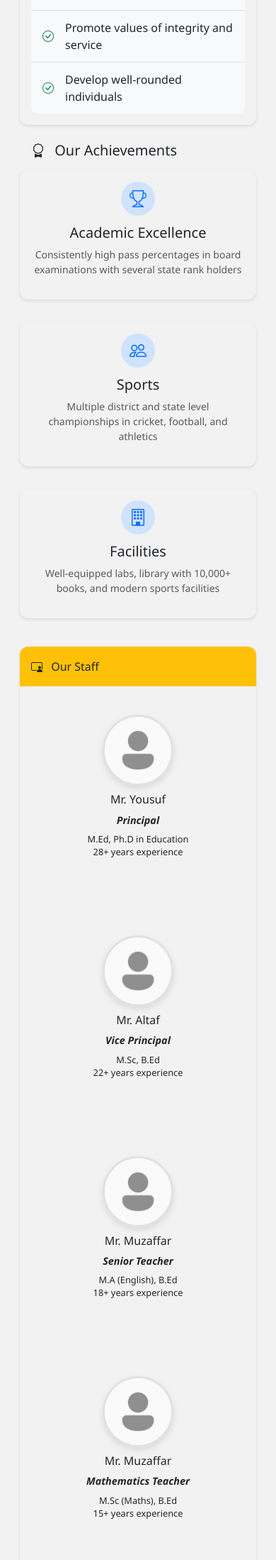
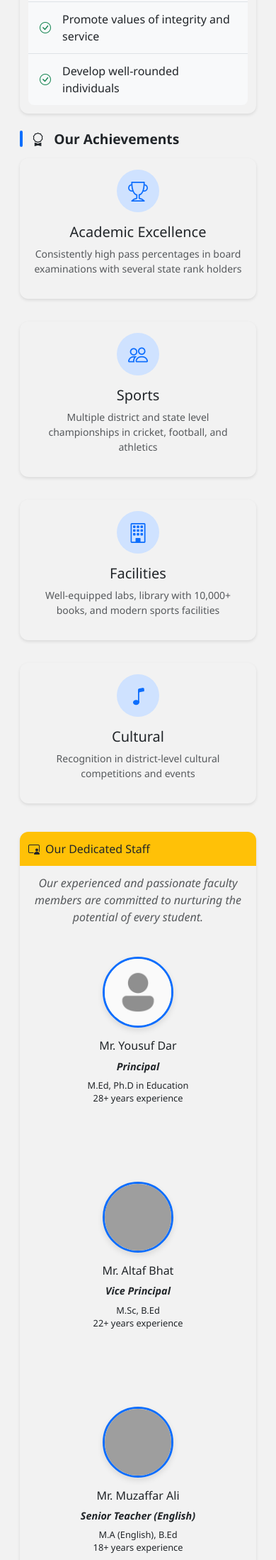
Before and after one commit to d0x-dev/web, a Flask app: template templates/about.html in a window 390 px wide. Shown: the part 1362-3560 px from the top of the page at 71% size. Run offline with Flask 3, Linux system fonts and the light colour scheme; the template is opened without the code that fills it, so the values that code supplies are empty; grey boxes are pictures that could not be loaded.

Commit message:
Update about.html

```diff
--- a/templates/about.html
+++ b/templates/about.html
@@ -10,6 +10,12 @@
         margin-bottom: 16px;
         overflow: hidden;
         background-color: var(--bs-card-bg);
+        transition: transform 0.3s ease, box-shadow 0.3s ease;
+    }
+
+    .about-card:hover {
+        transform: translateY(-5px);
+        box-shadow: 0 8px 16px rgba(0,0,0,0.15);
     }
 
     .about-header {
@@ -17,6 +23,8 @@
         background-color: var(--bs-primary);
         color: white;
         font-weight: 500;
+        display: flex;
+        align-items: center;
     }
 
     .about-body {
@@ -29,6 +37,11 @@
         border-bottom: 1px solid var(--bs-border-color);
         display: flex;
         align-items: center;
+        transition: background-color 0.2s ease;
+    }
+
+    .about-list-item:hover {
+        background-color: var(--bs-tertiary-bg);
     }
 
     .about-list-item:last-child {
@@ -41,81 +54,154 @@
     }
 
     .section-title {
-        font-size: 1.25rem;
-        font-weight: 500;
-        margin: 24px 0 16px 16px;
+        font-size: 1.5rem;
+        font-weight: 600;
+        margin: 32px 0 20px 0;
         color: var(--bs-heading-color);
+        position: relative;
+        padding-left: 16px;
+    }
+
+    .section-title::before {
+        content: "";
+        position: absolute;
+        left: 0;
+        top: 0;
+        height: 100%;
+        width: 4px;
+        background-color: var(--bs-primary);
+        border-radius: 2px;
     }
 
     .achievement-card {
         text-align: center;
         padding: 16px;
+        height: 100%;
     }
 
     .achievement-icon {
-        width: 48px;
-        height: 48px;
-        border-radius: 24px;
+        width: 60px;
+        height: 60px;
+        border-radius: 30px;
         background-color: var(--bs-primary-bg-subtle);
         display: flex;
         align-items: center;
         justify-content: center;
-        margin: 0 auto 12px;
+        margin: 0 auto 16px;
         color: var(--bs-primary);
+        font-size: 1.75rem;
     }
 
     /* Staff Section Styles */
     .staff-profile {
         margin-bottom: 20px;
+        transition: transform 0.3s ease;
+    }
+
+    .staff-profile:hover {
+        transform: scale(1.03);
     }
 
     .staff-image-container {
-        width: 100px;
-        height: 100px;
+        width: 120px;
+        height: 120px;
         margin: 0 auto;
         border-radius: 50%;
         overflow: hidden;
-        border: 3px solid var(--bs-border-color);
+        border: 3px solid var(--bs-primary);
+        box-shadow: 0 4px 8px rgba(0,0,0,0.1);
     }
 
     .staff-image {
         width: 100%;
         height: 100%;
         object-fit: cover;
+        transition: transform 0.3s ease;
+    }
+
+    .staff-image-container:hover .staff-image {
+        transform: scale(1.1);
     }
 
     .staff-details {
         text-align: center;
-        margin-top: 10px;
+        margin-top: 16px;
     }
 
     .position {
         color: var(--bs-secondary-color);
         font-style: italic;
+        font-size: 0.9rem;
     }
 
     .qualifications {
-        font-size: 0.9rem;
+        font-size: 0.85rem;
         color: var(--bs-secondary-color);
+        margin-top: 4px;
+    }
+
+    /* History Image */
+    .history-image {
+        width: 100%;
+        border-radius: 8px;
+        margin: 16px 0;
+        box-shadow: 0 4px 8px rgba(0,0,0,0.1);
+        transition: transform 0.3s ease;
+    }
+
+    .history-image:hover {
+        transform: scale(1.02);
     }
 
     /* Custom dark mode adjustments */
     [data-bs-theme="dark"] .about-card {
-        box-shadow: 0 2px 4px rgba(0,0,0,0.3);
+        box-shadow: 0 2px 8px rgba(0,0,0,0.3);
+    }
+
+    [data-bs-theme="dark"] .about-card:hover {
+        box-shadow: 0 8px 24px rgba(0,0,0,0.4);
     }
 
     [data-bs-theme="dark"] .staff-image-container {
-        border-color: var(--bs-border-color);
+        border-color: var(--bs-primary);
     }
 
     /* Fix for bottom menu overlap */
     .about-page-wrapper {
-        padding-bottom: 100px; /* Extra bottom space for fixed menu */
+        padding-bottom: 100px;
+    }
+
+    /* Responsive adjustments */
+    @media (max-width: 768px) {
+        .section-title {
+            font-size: 1.3rem;
+        }
+
+        .staff-image-container {
+            width: 100px;
+            height: 100px;
+        }
+    }
+
+    @media (max-width: 576px) {
+        .section-title {
+            font-size: 1.2rem;
+            margin: 24px 0 16px 0;
+        }
+
+        .about-header {
+            padding: 12px;
+            font-size: 1rem;
+        }
+
+        .about-body {
+            padding: 12px;
+        }
     }
 </style>
 
 <div class="about-page-wrapper">
-<div class="container" style="max-width: 800px; margin: 0 auto; padding: 0 16px;">
+<div class="container" style="max-width: 1000px; margin: 0 auto; padding: 0 16px;">
     <!-- School History Card -->
     <div class="about-card">
         <div class="about-header">
@@ -125,7 +211,7 @@
             <p style="margin-bottom: 16px;">Established in 1950, GOVT. BOYS HIGH SCHOOL PETH MAKHAMA has been a cornerstone of education in the region for over 70 years.</p>
             <p>We began as a small village school and have grown into one of the most respected government schools in Jammu and Kashmir. Our alumni include prominent civil servants, doctors, engineers, and leaders who have made significant contributions to society.</p>
             <div style="margin-top: 16px; text-align: center;">
-                <img src="{{ url_for('static', filename='images/school-old.jpg') }}" alt="School in early days" style="width: 100%; border-radius: 8px;">
+                <img src="{{ url_for('static', filename='images/school-old.jpg') }}" alt="School in early days" class="history-image">
                 <p style="color: var(--bs-secondary-color); font-size: 0.75rem; margin-top: 8px;">Our school in the early days</p>
             </div>
         </div>
@@ -180,7 +266,7 @@
         <div class="about-card">
             <div class="achievement-card">
                 <div class="achievement-icon">
-                    <i class="bi bi-trophy" style="font-size: 1.5rem;"></i>
+                    <i class="bi bi-trophy"></i>
                 </div>
                 <h5 style="margin-bottom: 8px;">Academic Excellence</h5>
                 <p style="color: var(--bs-secondary-color); font-size: 0.875rem;">Consistently high pass percentages in board examinations with several state rank holders</p>
@@ -190,7 +276,7 @@
         <div class="about-card">
             <div class="achievement-card">
                 <div class="achievement-icon">
-                    <i class="bi bi-people" style="font-size: 1.5rem;"></i>
+                    <i class="bi bi-people"></i>
                 </div>
                 <h5 style="margin-bottom: 8px;">Sports</h5>
                 <p style="color: var(--bs-secondary-color); font-size: 0.875rem;">Multiple district and state level championships in cricket, football, and athletics</p>
@@ -200,10 +286,20 @@
         <div class="about-card">
             <div class="achievement-card">
                 <div class="achievement-icon">
-                    <i class="bi bi-building" style="font-size: 1.5rem;"></i>
+                    <i class="bi bi-building"></i>
                 </div>
                 <h5 style="margin-bottom: 8px;">Facilities</h5>
                 <p style="color: var(--bs-secondary-color); font-size: 0.875rem;">Well-equipped labs, library with 10,000+ books, and modern sports facilities</p>
+            </div>
+        </div>
+
+        <div class="about-card">
+            <div class="achievement-card">
+                <div class="achievement-icon">
+                    <i class="bi bi-music-note"></i>
+                </div>
+                <h5 style="margin-bottom: 8px;">Cultural</h5>
+                <p style="color: var(--bs-secondary-color); font-size: 0.875rem;">Recognition in district-level cultural competitions and events</p>
             </div>
         </div>
     </div>
@@ -211,9 +307,13 @@
     <!-- Staff Section -->
     <div class="about-card">
         <div class="about-header" style="background-color: var(--bs-warning); color: var(--bs-dark);">
-            <i class="bi bi-person-video3 me-2"></i> Our Staff
+            <i class="bi bi-person-video3 me-2"></i> Our Dedicated Staff
         </div>
         <div class="about-body">
+            <p style="margin-bottom: 20px; text-align: center; font-style: italic; color: var(--bs-secondary-color);">
+                Our experienced and passionate faculty members are committed to nurturing the potential of every student.
+            </p>
+
             <div class="row g-4">
                 <!-- Principal -->
                 <div class="col-md-6 col-lg-3">
@@ -225,7 +325,7 @@
                                  onerror="this.src='{{ url_for('static', filename='images/default_staff.png') }}'">
                         </div>
                         <div class="staff-details">
-                            <h5>Mr. Yousuf</h5>
+                            <h5>Mr. Yousuf Dar</h5>
                             <p class="position">Principal</p>
                             <p class="qualifications">M.Ed, Ph.D in Education<br>28+ years experience</p>
                         </div>
@@ -236,13 +336,13 @@
                 <div class="col-md-6 col-lg-3">
                     <div class="staff-profile">
                         <div class="staff-image-container">
-                            <img src="{{ url_for('static', filename='images/staff/principal.png') }}"
+                            <img src="{{ url_for('static', filename='images/staff/vice_principal.png') }}"
                                  class="staff-image"
                                  alt="Vice Principal Altaf"
                                  onerror="this.src='{{ url_for('static', filename='images/default_staff.png') }}'">
                         </div>
                         <div class="staff-details">
-                            <h5>Mr. Altaf</h5>
+                            <h5>Mr. Altaf Bhat</h5>
                             <p class="position">Vice Principal</p>
                             <p class="qualifications">M.Sc, B.Ed<br>22+ years experience</p>
                         </div>
@@ -253,14 +353,14 @@
                 <div class="col-md-6 col-lg-3">
                     <div class="staff-profile">
                         <div class="staff-image-container">
-                            <img src="{{ url_for('static', filename='images/staff/principal.png') }}"
+                            <img src="{{ url_for('static', filename='images/staff/english_teacher.png') }}"
                                  class="staff-image"
                                  alt="Muzaffar Sir"
                                  onerror="this.src='{{ url_for('static', filename='images/default_staff.png') }}'">
                         </div>
                         <div class="staff-details">
-                            <h5>Mr. Muzaffar</h5>
-                            <p class="position">Senior Teacher</p>
+                            <h5>Mr. Muzaffar Ali</h5>
+                            <p class="position">Senior Teacher (English)</p>
                             <p class="qualifications">M.A (English), B.Ed<br>18+ years experience</p>
                         </div>
                     </div>
@@ -270,13 +370,13 @@
                 <div class="col-md-6 col-lg-3">
                     <div class="staff-profile">
                         <div class="staff-image-container">
-                            <img src="{{ url_for('static', filename='images/staff/principal.png') }}"
+                            <img src="{{ url_for('static', filename='images/staff/math_teacher.png') }}"
                                  class="staff-image"
-                                 alt="Muzaffar"
+                                 alt="Mohd Ali Bhat"
                                  onerror="this.src='{{ url_for('static', filename='images/default_staff.png') }}'">
                         </div>
                         <div class="staff-details">
-                            <h5>Mr. Muzaffar</h5>
+                            <h5>Mr. Mohd Ali Bhat</h5>
                             <p class="position">Mathematics Teacher</p>
                             <p class="qualifications">M.Sc (Maths), B.Ed<br>15+ years experience</p>
                         </div>
@@ -287,7 +387,7 @@
                 <div class="col-md-6 col-lg-3">
                     <div class="staff-profile">
                         <div class="staff-image-container">
-                            <img src="{{ url_for('static', filename='images/staff/principal.png') }}"
+                            <img src="{{ url_for('static', filename='images/staff/science_teacher.png') }}"
                                  class="staff-image"
                                  alt="Waseem Abdullah"
                                  onerror="this.src='{{ url_for('static', filename='images/default_staff.png') }}'">
@@ -304,13 +404,13 @@
                 <div class="col-md-6 col-lg-3">
                     <div class="staff-profile">
                         <div class="staff-image-container">
-                            <img src="{{ url_for('static', filename='images/staff/principal.png') }}"
+                            <img src="{{ url_for('static', filename='images/staff/history_teacher.png') }}"
                                  class="staff-image"
-                                 alt="Tasleem"
+                                 alt="Tasleem Parry"
                                  onerror="this.src='{{ url_for('static', filename='images/default_staff.png') }}'">
                         </div>
                         <div class="staff-details">
-                            <h5>Mr. Tasleem</h5>
+                            <h5>Mr. Tasleem Parry</h5>
                             <p class="position">Social Studies Teacher</p>
                             <p class="qualifications">M.A (History), B.Ed<br>10+ years experience</p>
                         </div>
@@ -321,13 +421,13 @@
                 <div class="col-md-6 col-lg-3">
                     <div class="staff-profile">
                         <div class="staff-image-container">
-                            <img src="{{ url_for('static', filename='images/staff/principal.png') }}"
+                            <img src="{{ url_for('static', filename='images/staff/urdu_teacher.png') }}"
                                  class="staff-image"
-                                 alt="Tahir Sir"
+                                 alt="Tahir Mir"
                                  onerror="this.src='{{ url_for('static', filename='images/default_staff.png') }}'">
                         </div>
                         <div class="staff-details">
-                            <h5>Mr. Tahir</h5>
+                            <h5>Mr. Tahir Mir</h5>
                             <p class="position">Urdu Teacher</p>
                             <p class="qualifications">M.A (Urdu), B.Ed<br>14+ years experience</p>
                         </div>
@@ -338,23 +438,91 @@
                 <div class="col-md-6 col-lg-3">
                     <div class="staff-profile">
                         <div class="staff-image-container">
-                            <img src="{{ url_for('static', filename='images/staff/principal.png') }}"
+                            <img src="{{ url_for('static', filename='images/staff/pe_teacher.png') }}"
                                  class="staff-image"
-                                 alt="Physical Education Teacher"
+                                 alt="Ab Rashid Dar"
                                  onerror="this.src='{{ url_for('static', filename='images/default_staff.png') }}'">
                         </div>
                         <div class="staff-details">
-                            <h5>Mr. Vijay Singh</h5>
+                            <h5>Mr. Ab Rashid Dar</h5>
                             <p class="position">Physical Education</p>
-                            <p class="qualifications">M.P.Ed<br>State level athlete</p>
+                            <p class="qualifications">M.P.Ed<br>15+ years experience</p>
                         </div>
                     </div>
                 </div>
             </div>
             <div class="text-center mt-4">
                 <a href="{{ url_for('contact') }}" class="btn btn-primary">
-                    <i class="bi bi-envelope"></i> Contact Our Staff
+                    <i class="bi bi-envelope me-2"></i> Contact Our Staff
                 </a>
+            </div>
+        </div>
+    </div>
+
+    <!-- Alumni Success Section -->
+    <h3 class="section-title">
+        <i class="bi bi-people-fill me-2"></i> Notable Alumni
+    </h3>
+
+    <div class="about-card">
+        <div class="about-body">
+            <div class="row">
+                <div class="col-md-6">
+                    <div class="d-flex align-items-start mb-4">
+                        <div class="flex-shrink-0">
+                            <div class="achievement-icon" style="width: 50px; height: 50px;">
+                                <i class="bi bi-briefcase"></i>
+                            </div>
+                        </div>
+                        <div class="flex-grow-1 ms-3">
+                            <h5>Dr. Farooq Ahmad</h5>
+                            <p class="text-muted mb-1">Class of 1972</p>
+                            <p>Renowned Cardiac Surgeon at AIIMS Delhi</p>
+                        </div>
+                    </div>
+                </div>
+                <div class="col-md-6">
+                    <div class="d-flex align-items-start mb-4">
+                        <div class="flex-shrink-0">
+                            <div class="achievement-icon" style="width: 50px; height: 50px;">
+                                <i class="bi bi-building"></i>
+                            </div>
+                        </div>
+                        <div class="flex-grow-1 ms-3">
+                            <h5>Mr. Javid Iqbal</h5>
+                            <p class="text-muted mb-1">Class of 1985</p>
+                            <p>IAS Officer, Jammu & Kashmir Cadre</p>
+                        </div>
+                    </div>
+                </div>
+                <div class="col-md-6">
+                    <div class="d-flex align-items-start mb-4">
+                        <div class="flex-shrink-0">
+                            <div class="achievement-icon" style="width: 50px; height: 50px;">
+                                <i class="bi bi-laptop"></i>
+                            </div>
+                        </div>
+                        <div class="flex-grow-1 ms-3">
+                            <h5>Mr. Arshid Khan</h5>
+                            <p class="text-muted mb-1">Class of 1998</p>
+                            <p>Senior Engineer at Google, California</p>
+                        </div>
+                    </div>
+                </div>
+                <div class="col-md-6">
+                    <div class="d-flex align-items-start mb-4">
+                        <div class="flex-shrink-0">
+                            <div class="achievement-icon" style="width: 50px; height: 50px;">
+                                <i class="bi bi-book"></i>
+                            </div>
+                        </div>
+                        <div class="flex-grow-1 ms-3">
+                            <h5>Prof. Naseer Shah</h5>
+                            <p class="text-muted mb-1">Class of 1978</p>
+                            <p>Professor of History at University of Kashmir</p>
+                        </div>
+                    </div>
+                </div>
             </div>
         </div>
     </div>
```
